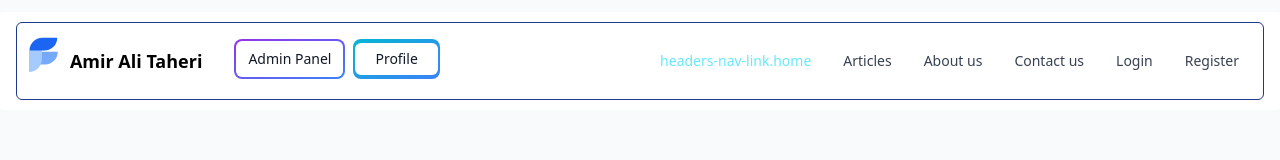
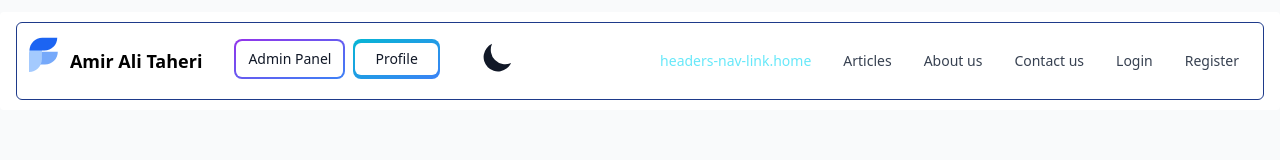
Before and after one commit to amiralitaheri-it/next-blog-ts, a Next.js app: page / in a window 1280 px wide. Shown: the top 160 px of the page. Built offline with nearby package versions, Linux system fonts and the light colour scheme.

Commit message:
add dark mode theme switcher

```diff
--- a/src/components/app/darkmode-switch-button.tsx
+++ b/src/components/app/darkmode-switch-button.tsx
@@ -12,18 +12,18 @@ const DarkmodeSwitchButton = () => {
         setMounted(true);
     }, [])
 
-    const renderThemeChanger = () => {
+    const renderThemeChanger = (): JSX.Element => {
         if (!mounted) return null;
 
         const currentTheme = theme === "system" ? systemTheme : theme;
 
         if (currentTheme === "dark") {
             return (
-                <SunIcon className="w-10 h-10 text-yellow-500 " role="button" onClick={() => setTheme('light')}/>
+                <SunIcon className="w-9 h-9 text-yellow-500 mt-1" role="button" onClick={() => setTheme('light')}/>
             )
         } else {
             return (
-                <MoonIcon className="w-10 h-10 text-gray-900 " role="button" onClick={() => setTheme('dark')}/>
+                <MoonIcon className="w-9 h-9 dark:text-gray-300 text-gray-900 mt-1" role="button" onClick={() => setTheme('dark')}/>
             )
         }
     };
--- a/src/components/app/header.tsx
+++ b/src/components/app/header.tsx
@@ -4,6 +4,7 @@ import HeaderAuthButtons from "@/components/app/header-auth-buttons";
 import Logo from "@/components/app/logo";
 import BurgerMenu from "@/components/app/burger-menu";
 import NavLink from "@/components/ui/sections/nav-link";
+import DarkmodeSwitchButton from "@/components/app/darkmode-switch-button";
 import Link from "@/interfaces/link";
 import {useTranslation} from "react-i18next";
 
@@ -28,6 +29,7 @@ const Header: React.FC = () => {
                     <span className='flex mt-1'>
                         <HeaderAuthButtons/>
                     </span>
+                    <DarkmodeSwitchButton/>
                 </span>
                 <BurgerMenu burgerMenu={burgerMenu} setBurgerMenu={setBurgerMenu}/>
 
```
Also changed, not shown: src/pages/_app.tsx (+5 -3 lines).
